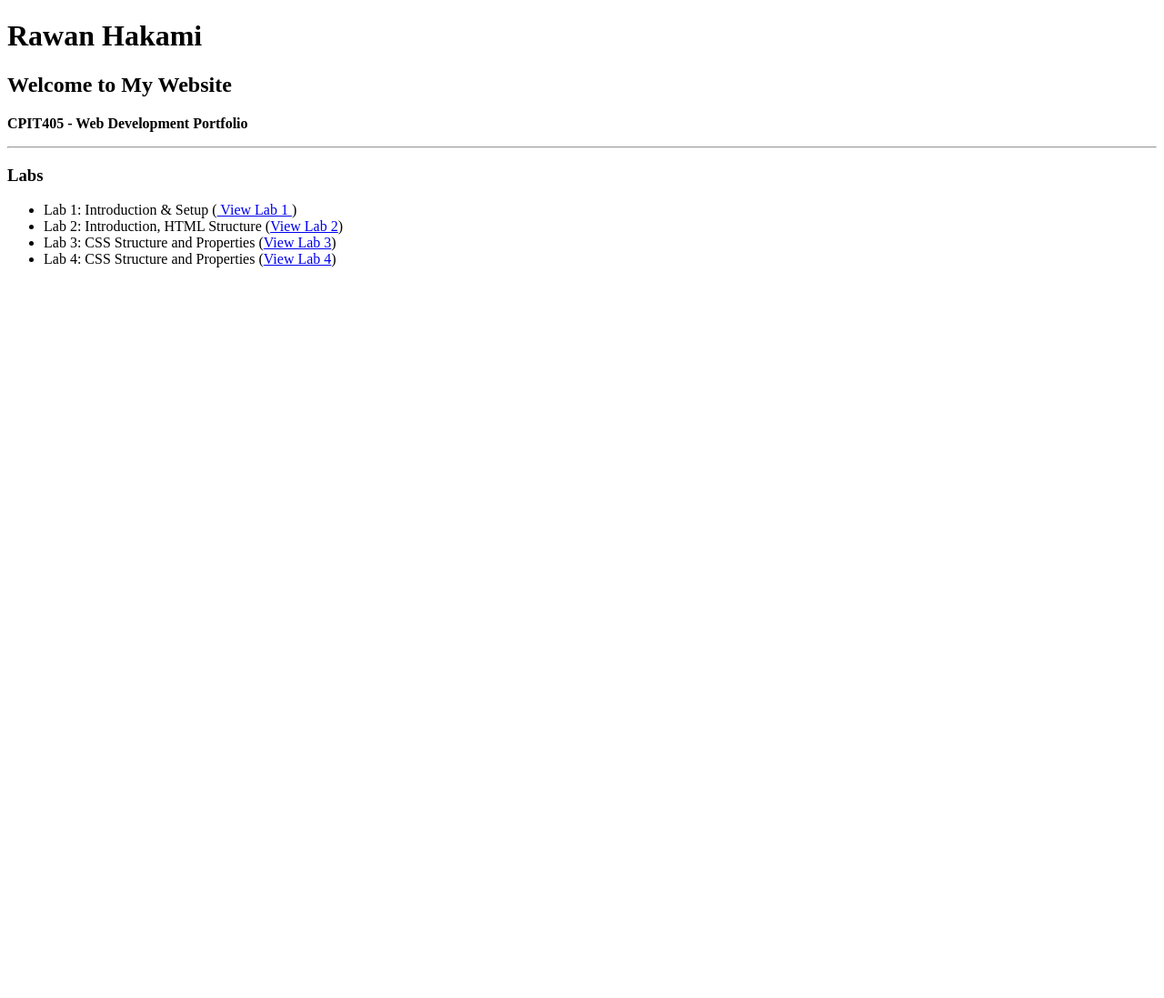
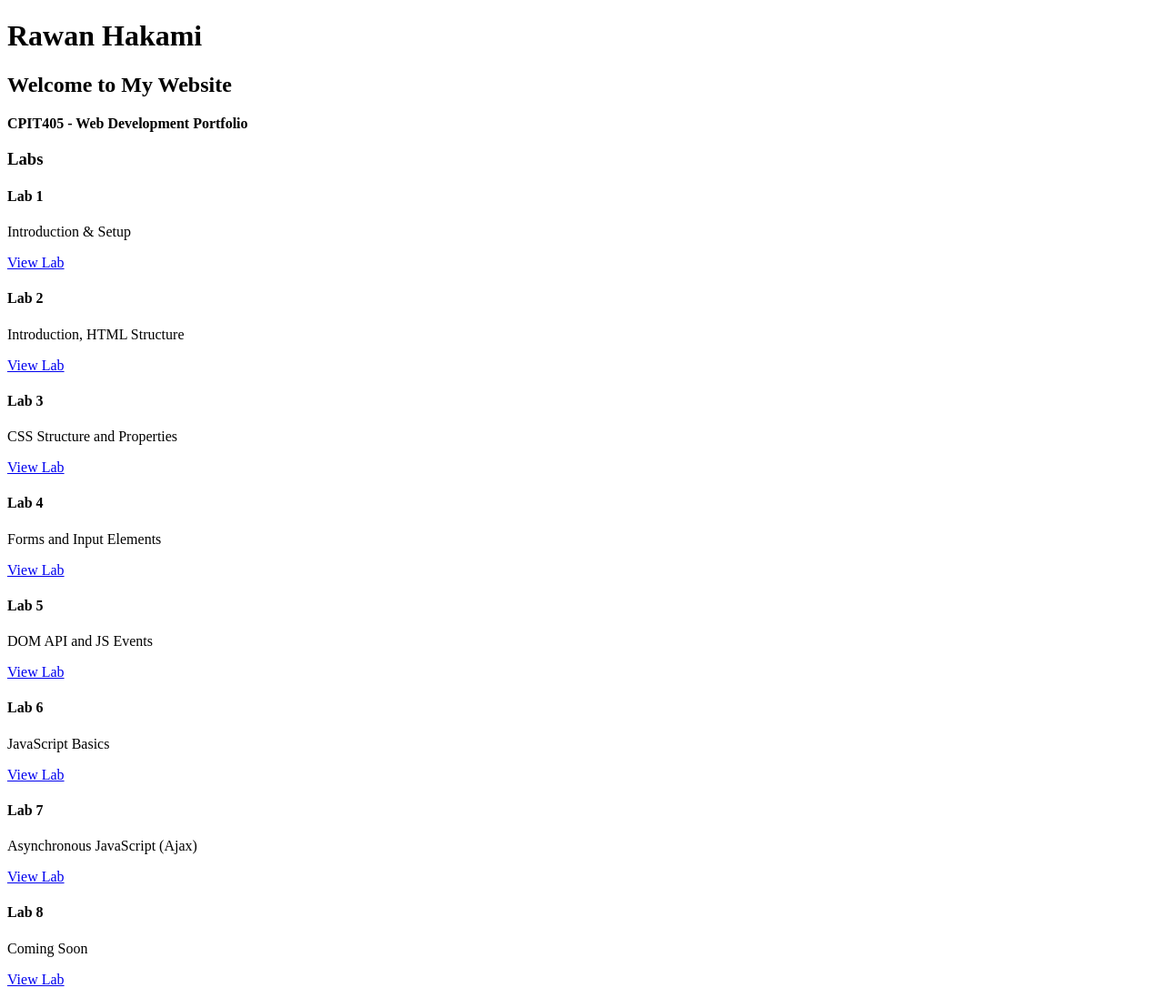
Before and after one commit to RawanHakami/portfolio, a plain HTML site: page index.html in a window 1280 px wide. Shown: the top 1097 px of the page at 91% size. Before the commit the page ends 800 px from the top, so only its background shows below. Drawn offline with Linux system fonts and the light colour scheme.

Commit message:
index.html

```diff
--- a/index.html
+++ b/index.html
@@ -1,42 +1,117 @@
 <!DOCTYPE html>
-<html>
+<html lang="en">
 <head>
+    <meta charset="UTF-8">
+    <meta name="viewport" content="width=device-width, initial-scale=1.0">
     <title>Rawan Hakami</title>
-    <meta charset="UTF-8">
+    <link rel="stylesheet" href="style.css">
 </head>
-
 <body>
 
-    <h1>Rawan Hakami</h1>
-    <h2>Welcome to My Website</h2>
-    <p><strong>CPIT405 - Web Development Portfolio</strong></p>
+    <header>
+        <h1>Rawan Hakami</h1>
+        <h2>Welcome to My Website</h2>
+        <p><strong>CPIT405 - Web Development Portfolio</strong></p>
+    </header>
 
-    <hr>
+    <main>
+        <section>
+            <h3>Labs</h3>
+            <div class="cards-container">
 
-    <h3>Labs</h3>
+                <div class="card">
+                    <h4>Lab 1</h4>
+                    <p>Introduction & Setup</p>
+                    <a href="https://rawanhakami.github.io/CPIT405_Labs/" target="_blank">View Lab</a>
+                </div>
 
-    <ul>
-        <li>
-            Lab 1: Introduction & Setup
-            (<a href="https://rawanhakami.github.io/CPIT405_Labs/" target="_blank">
-            View Lab 1
-            </a>)
-        </li>
-    <li>
-        Lab 2: Introduction, HTML Structure
-        (<a href="https://rawanhakami.github.io/Lab2/" target="_blank">View Lab 2</a>)
-    </li>
-    <li>
-        Lab 3: CSS Structure and Properties
-        (<a href="https://rawanhakami.github.io/Lab3/" target="_blank">View Lab 3</a>)
+                <div class="card">
+                    <h4>Lab 2</h4>
+                    <p>Introduction, HTML Structure</p>
+                    <a href="https://rawanhakami.github.io/Lab2/" target="_blank">View Lab</a>
+                </div>
 
-    </li>
-    <li>
-        Lab 4: CSS Structure and Properties
-        (<a href="https://rawanhakami.github.io/Lab4_form/" target="_blank">View Lab 4</a>)
+                <div class="card">
+                    <h4>Lab 3</h4>
+                    <p>CSS Structure and Properties</p>
+                    <a href="https://rawanhakami.github.io/Lab3/" target="_blank">View Lab</a>
+                </div>
 
-    </li>
-    </ul>
+                <div class="card">
+                    <h4>Lab 4</h4>
+                    <p>Forms and Input Elements</p>
+                    <a href="https://rawanhakami.github.io/Lab4_form/" target="_blank">View Lab</a>
+                </div>
+
+                <div class="card">
+                    <h4>Lab 5</h4>
+                    <p>DOM API and JS Events</p>
+                    <a href="https://rawanhakami.github.io/Lab5/" target="_blank">View Lab</a>
+                </div>
+
+                <div class="card">
+                    <h4>Lab 6</h4>
+                    <p>JavaScript Basics</p>
+                    <a href="https://rawanhakami.github.io/Lab6/" target="_blank">View Lab</a>
+                </div>
+
+                <div class="card">
+                    <h4>Lab 7</h4>
+                    <p>Asynchronous JavaScript (Ajax)</p>
+                    <a href="https://rawanhakami.github.io/Lab7/" target="_blank">View Lab</a>
+                </div>
+
+                <div class="card">
+                    <h4>Lab 8</h4>
+                    <p>Coming Soon</p>
+                    <a href="#">View Lab</a>
+                </div>
+
+                <div class="card">
+                    <h4>Lab 9</h4>
+                    <p>Coming Soon</p>
+                    <a href="#">View Lab</a>
+                </div>
+
+                <div class="card">
+                    <h4>Lab 10</h4>
+                    <p>Coming Soon</p>
+                    <a href="#">View Lab</a>
+                </div>
+
+                <div class="card">
+                    <h4>Lab 11</h4>
+                    <p>Coming Soon</p>
+                    <a href="#">View Lab</a>
+                </div>
+
+                <div class="card">
+                    <h4>Lab 12</h4>
+                    <p>Coming Soon</p>
+                    <a href="#">View Lab</a>
+                </div>
+
+            </div>
+        </section>
+
+        <section>
+            <h3>Assignments</h3>
+            <div class="cards-container">
+
+                <div class="card">
+                    <h4>Assignment 1</h4>
+                    <p>Coming Soon</p>
+                    <a href="https://rawanhakami.github.io/Assignment-1-Personal-Website-Using-HTML-CSS--/">View Assignment</a>
+                </div>
+                <div class="card">
+                    <h4>Assignment 2</h4>
+                    <p>Coming Soon</p>
+                    <a href="#">View Assignment</a>
+                </div>
+
+            </div>
+        </section>
+    </main>
 
 </body>
 </html>
```
